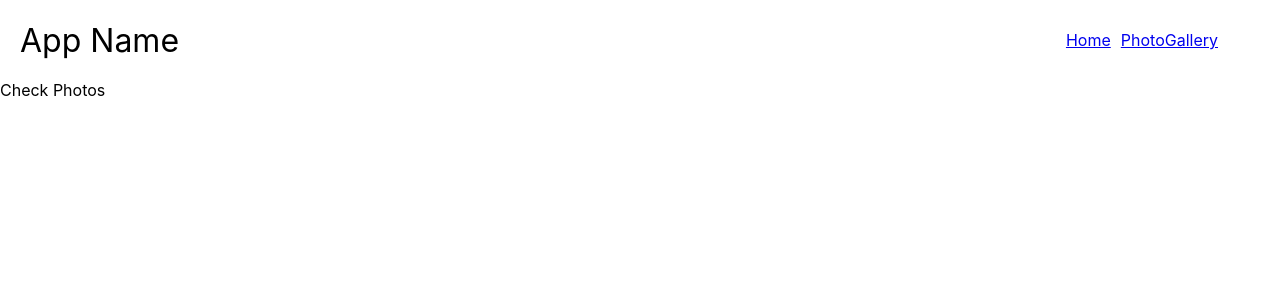
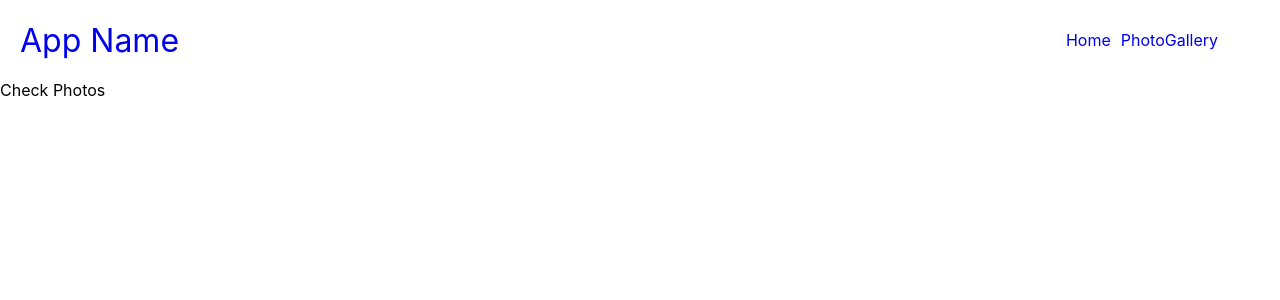
Before and after one commit to bea94k/pwa-demo, a React (Create React App) app: page /gallery in a window 1280 px wide. Shown: the top 300 px of the page. Built offline with nearby package versions, Linux system fonts and the light colour scheme.

Commit message:
Refactored

```diff
--- a/src/Navbar/NavBar.css
+++ b/src/Navbar/NavBar.css
@@ -17,9 +17,10 @@
     justify-content: end;
     margin-right: 2rem;
 }
-.list-item{
+.list-item {
     cursor: pointer;
     align-items: center;
+    text-decoration: none;
 }
 
 
--- a/src/Navbar/NavBar.js
+++ b/src/Navbar/NavBar.js
@@ -1,31 +1,21 @@
 import React from 'react';
 
-import { BrowserRouter as Router, Link,Switch,Route} from "react-router-dom";
-import Home from '../Home/Home';
-import PhotoGallery from '../PhotoGallery/PhotoGallery';
+import {Link} from "react-router-dom";
 import "./NavBar.css";
 
 export default function NavBar() {
     return (
-        <Router>
+        <div>
             <nav className="nav-container">
-                 <a className="app-logo">App Name</a>
+            <Link to="/" className="app-logo">App Name</Link>
               <ul className="nav-list">
-                <li className="list-item">
-                <Link to="/">Home</Link>
-                </li>
-
-                <li className="list-item">
-                <Link to="/gallery">
+                <Link to="/" className="list-item">Home</Link>
+                <Link to="/gallery" className="list-item">
                 PhotoGallery
                 </Link>
-                </li>
             </ul>
             </nav>
-             <Switch>
-            <Route exact path="/">{Home}</Route>
-            <Route exact path="/gallery">{PhotoGallery}</Route>
-        </Switch>
-        </Router>
+
+        </div>
     )
 }
--- a/src/Routers.js
+++ b/src/Routers.js
@@ -1,17 +1,22 @@
 import React from 'react';
-import { Switch, Route,Router} from "react-router-dom";
+import { Switch, BrowserRouter, Route} from "react-router-dom";
 import App from './App';
+import Home from "./Home/Home";
+import PhotoGallery from "./PhotoGallery/PhotoGallery";
 
 
 
 const Routers = () => {
     return (
-        <Router>
-             <App/>
-
-        </Router>
+        <BrowserRouter>
+        <App/>
+        <Switch>
+            <Route exact path="/" component={Home}/>
+            <Route exact path="/gallery" component={PhotoGallery}/>
+        </Switch>
+        </BrowserRouter>
 
     )
 }
 
-export default Routers
+export default Routers;
--- a/src/index.js
+++ b/src/index.js
@@ -5,11 +5,11 @@ import App from './App';
 import * as serviceWorkerRegistration from './serviceWorkerRegistration';
 import reportWebVitals from './reportWebVitals';
 import Routers from './Routers';
-import NavBar from './Navbar/NavBar';
+
 
 ReactDOM.render(
   <React.StrictMode>
-<NavBar/>
+<Routers/>
   </React.StrictMode>,
   document.getElementById('root')
 );
```
